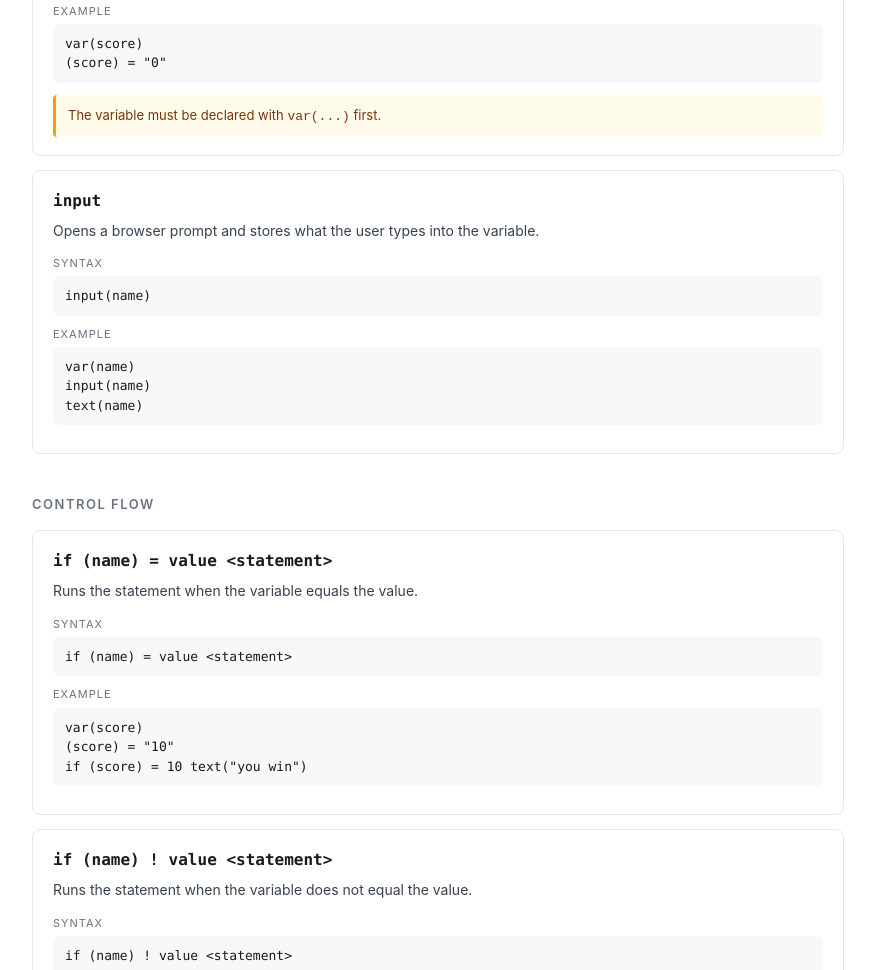
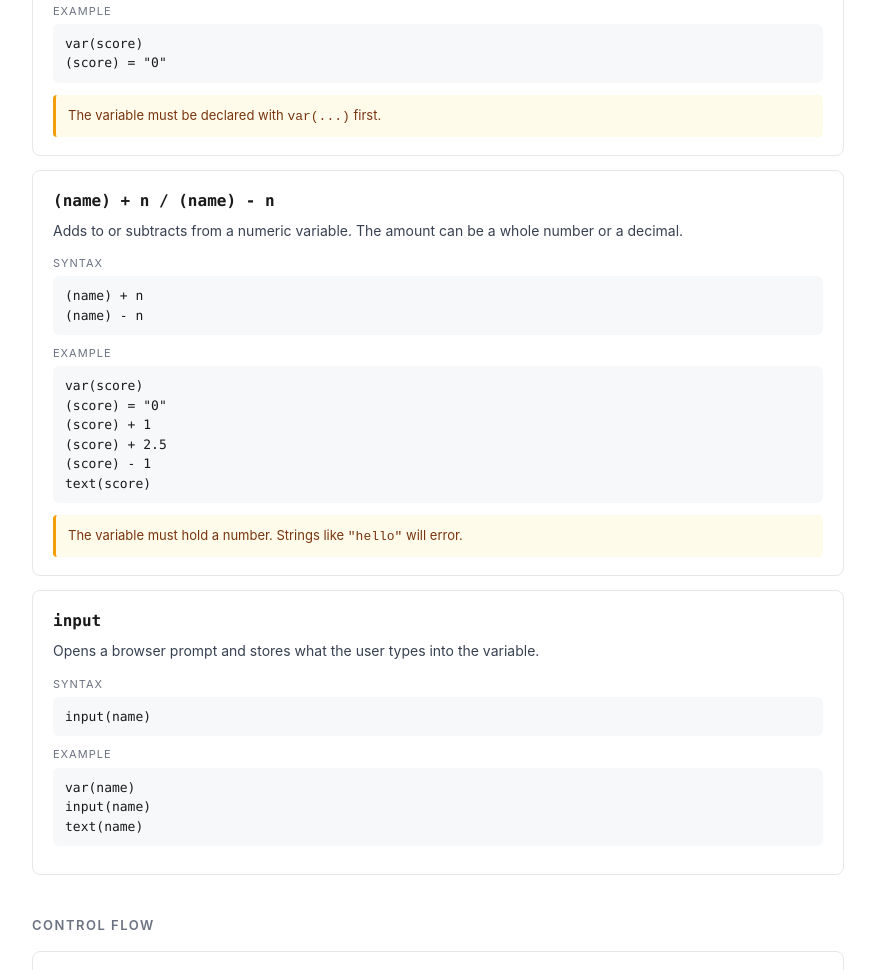
Before and after one commit to vectorless/scription-docs, a plain HTML site: page index.html in a window 1280 px wide. Shown: the part 1819-2789 px from the top of the page, without its empty margins (202-1077 px from the left). Drawn offline with Linux system fonts and the light colour scheme.

Commit message:
Document variable arithmetic
`(name) + n` and `(name) - n` add to or subtract from a numeric
variable. Integer or decimal amounts supported.

Co-Authored-By: Claude Opus 4.7 (1M context) <noreply@anthropic.com>

```diff
--- a/index.html
+++ b/index.html
@@ -117,6 +117,26 @@ screen text("X'Y'px")(varname)</pre>
 (score) = "0"</pre>
         </div>
         <div class="notes">The variable must be declared with <code>var(...)</code> first.</div>
+      </article>
+
+      <article class="command" data-search='arithmetic add subtract increment decrement number variable plus minus'>
+        <h3>(name) + n / (name) - n</h3>
+        <p class="desc">Adds to or subtracts from a numeric variable. The amount can be a whole number or a decimal.</p>
+        <div class="block">
+          <div class="block-label">Syntax</div>
+<pre>(name) + n
+(name) - n</pre>
+        </div>
+        <div class="block">
+          <div class="block-label">Example</div>
+<pre>var(score)
+(score) = "0"
+(score) + 1
+(score) + 2.5
+(score) - 1
+text(score)</pre>
+        </div>
+        <div class="notes">The variable must hold a number. Strings like <code>"hello"</code> will error.</div>
       </article>
 
       <article class="command" data-search='input prompts the user for a value'>
```
